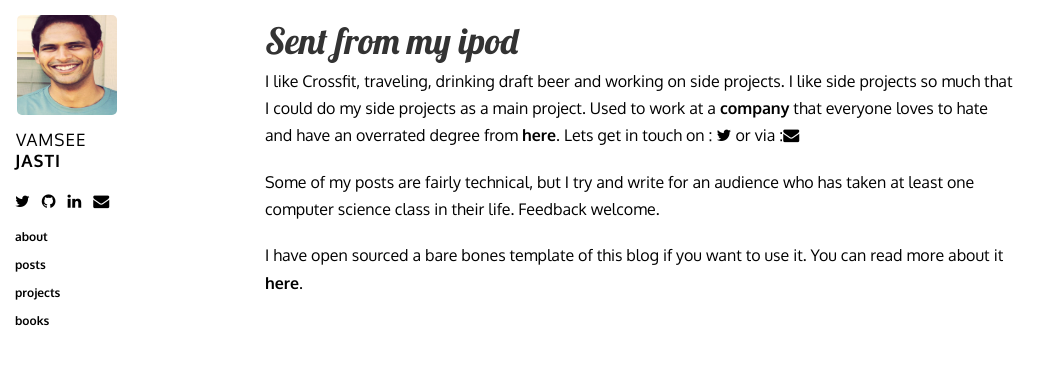
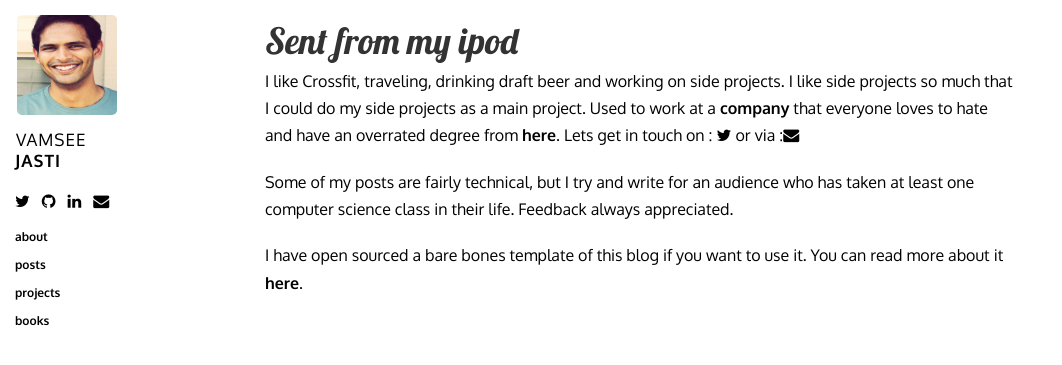
Before and after one commit to jasti/jasti.github.io, a Jekyll site: the page built from about.html, in a window 1280 px wide. Shown: the top 365 px of the page, without its empty margins (0-1062 px from the left). Built offline with Jekyll 4.4.1, drawn with Linux system fonts in a browser that asks for light colours; nearby versions of some CDN libraries; Markdown is read by kramdown in place of the engine named in the settings.

Commit message:
Fix typo

```diff
--- a/about.html
+++ b/about.html
@@ -12,7 +12,7 @@ title: "About"
        Lets get in touch on : <a href="https://twitter.com/{{ site.twitter }}" target="_blank"> <i class="icon icon-twitter"></i> </a> or via :<a href=“mailto:vamseej@gmail.com?Subject=Hi%20from%20the%20blog" target="_top"><i class="icon-envelope"></i> </a>
   </p>
 
-  <p>Some of my posts are fairly technical, but I try and write for an audience who has taken at least one computer science class in their life. Feedback welcome.
+  <p>Some of my posts are fairly technical, but I try and write for an audience who has taken at least one computer science class in their life. Feedback always appreciated.
   </p>
   <p>I have open sourced a bare bones template of this blog if you want to use it. You can read more about it <a href ="http://vamseejasti.com/posts/blog/">here</a>.
 
```
